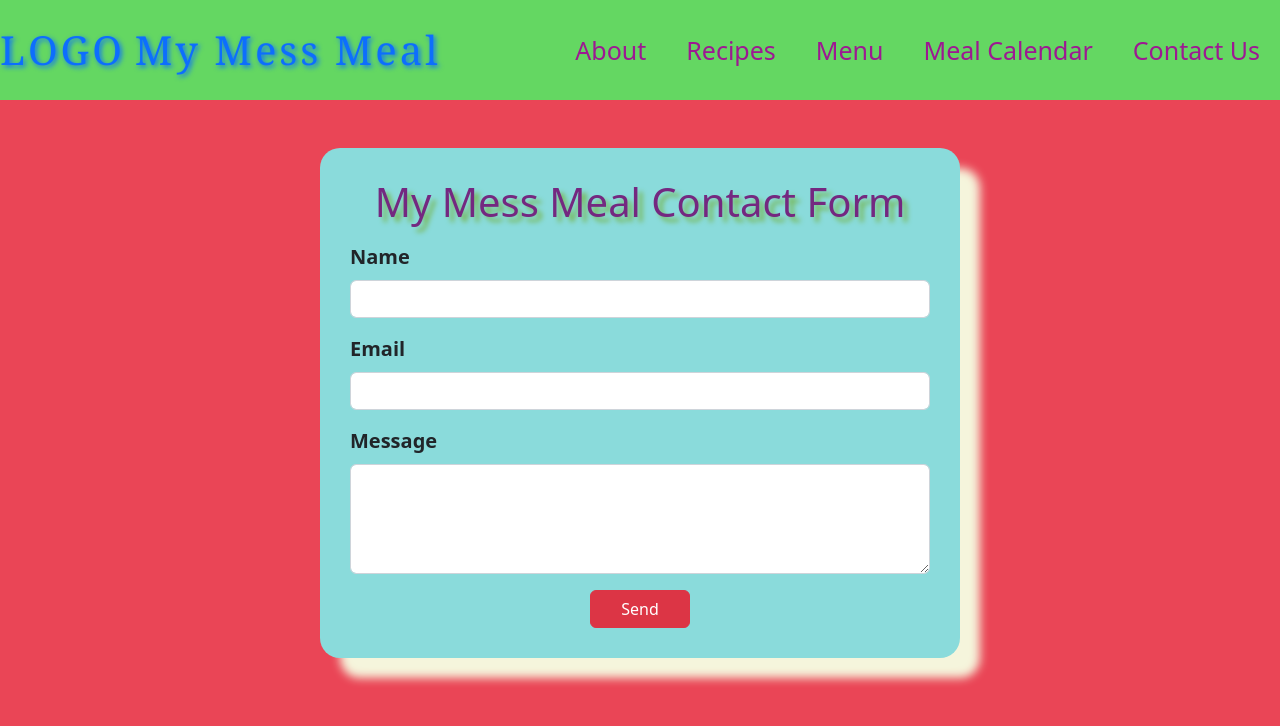
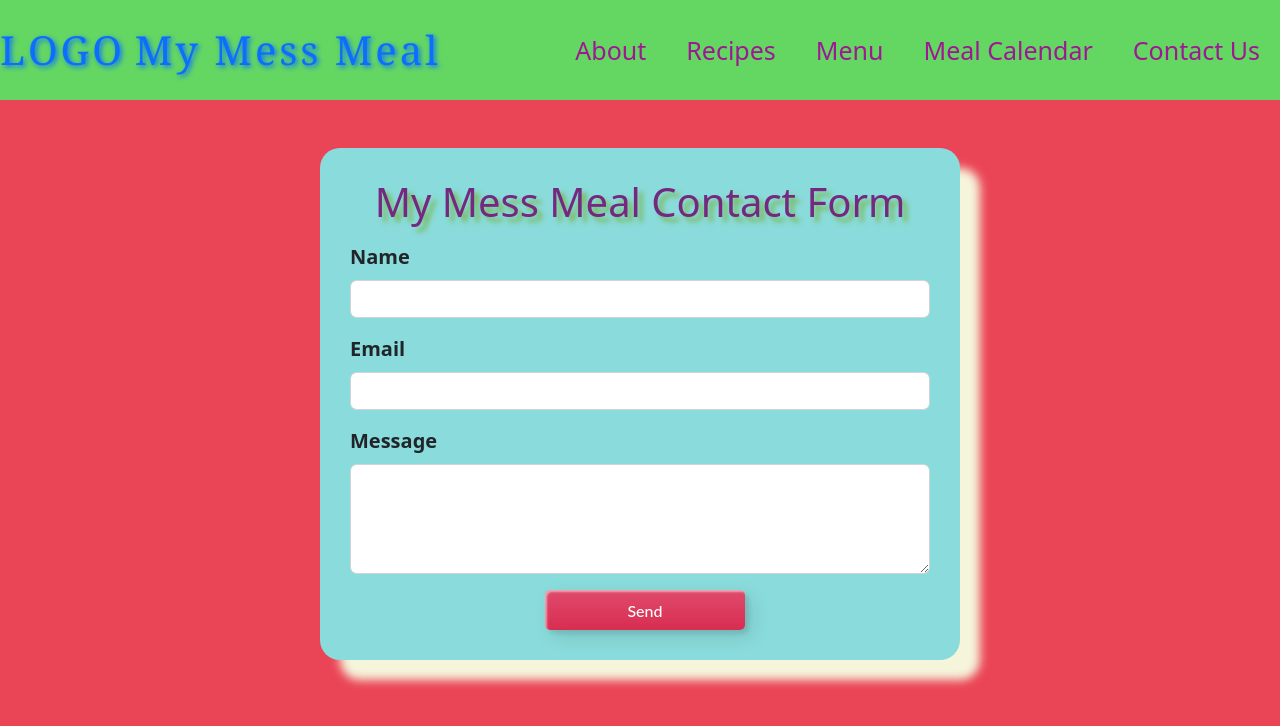
Before and after one commit to s4shreya/my-mess-meal, a React (Create React App) app: page /contact in a window 1280 px wide. Shown: the top 726 px of the page. Built offline with nearby package versions, Linux system fonts and the light colour scheme.

Commit message:
added animations on submit button

```diff
--- a/src/components/contact/ContactUsForm.js
+++ b/src/components/contact/ContactUsForm.js
@@ -81,8 +81,12 @@ function ContactUsForm() {
             />
           </div>
           <div className={styles.sendButton}>
-            <button className={`btn btn-danger`} type="submit">
-              Send
+            <button
+              className={`${styles.customBtn} ${styles.animatedBtn}`}
+              type="submit"
+            >
+              <span>Happy to connect!</span>
+              <span>Send</span>
             </button>
           </div>
           <ToastContainer />
--- a/src/components/contact/ContactUsForm.module.css
+++ b/src/components/contact/ContactUsForm.module.css
@@ -22,17 +22,88 @@
   text-align: center;
 }
 
-.sendButton button {
-  width: 100px;
-  transition: transform 0.5s;
+.customBtn {
+  width: 130px;
+  height: 40px;
+  color: #fff;
+  border-radius: 5px;
+  padding: 10px 25px;
+  font-family: "Lato", sans-serif;
+  font-weight: 500;
+  background: transparent;
+  cursor: pointer;
+  transition: all 0.3s ease;
+  position: relative;
+  display: inline-block;
+  box-shadow: inset 2px 2px 2px 0px rgba(255, 255, 255, 0.5),
+    7px 7px 20px 0px rgba(0, 0, 0, 0.1), 4px 4px 5px 0px rgba(0, 0, 0, 0.1);
+  outline: none;
 }
 
-.sendButton button:hover {
-  transform: scale(1.1, 1.1);
-  background-color: rgb(146, 35, 158);
-  font-weight: 600;
+.animatedBtn {
+  position: relative;
+  right: 20px;
+  bottom: 20px;
+  border: none;
+  box-shadow: none;
+  width: 200px;
+  height: 40px;
+  line-height: 42px;
+  -webkit-perspective: 230px;
+  perspective: 230px;
 }
-
-.sendButton button:active {
-  background-color: rgb(89, 171, 88);
+.animatedBtn span {
+  background: rgb(0, 172, 238);
+  background: linear-gradient(
+    0deg,
+    rgb(216, 45, 82) 0%,
+    rgb(223, 75, 107) 100%
+  );
+  display: block;
+  position: absolute;
+  width: 200px;
+  height: 40px;
+  box-shadow: inset 2px 2px 2px 0px rgba(255, 255, 255, 0.5),
+    7px 7px 20px 0px rgba(0, 0, 0, 0.1), 4px 4px 5px 0px rgba(0, 0, 0, 0.1);
+  border-radius: 5px;
+  margin: 0;
+  text-align: center;
+  -webkit-box-sizing: border-box;
+  -moz-box-sizing: border-box;
+  box-sizing: border-box;
+  -webkit-transition: all 0.3s;
+  transition: all 0.3s;
 }
+.animatedBtn span:nth-child(1) {
+  box-shadow: -7px -7px 20px 0px #fff9, -4px -4px 5px 0px #fff9,
+    7px 7px 20px 0px #0002, 4px 4px 5px 0px #0001;
+  -webkit-transform: rotateX(90deg);
+  -moz-transform: rotateX(90deg);
+  transform: rotateX(90deg);
+  -webkit-transform-origin: 50% 50% -20px;
+  -moz-transform-origin: 50% 50% -20px;
+  transform-origin: 50% 50% -20px;
+}
+.animatedBtn span:nth-child(2) {
+  -webkit-transform: rotateX(0deg);
+  -moz-transform: rotateX(0deg);
+  transform: rotateX(0deg);
+  -webkit-transform-origin: 50% 50% -20px;
+  -moz-transform-origin: 50% 50% -20px;
+  transform-origin: 50% 50% -20px;
+}
+.animatedBtn:hover span:nth-child(1) {
+  box-shadow: inset 2px 2px 2px 0px rgba(255, 255, 255, 0.5),
+    7px 7px 20px 0px rgba(0, 0, 0, 0.1), 4px 4px 5px 0px rgba(0, 0, 0, 0.1);
+  -webkit-transform: rotateX(0deg);
+  -moz-transform: rotateX(0deg);
+  transform: rotateX(0deg);
+}
+.animatedBtn:hover span:nth-child(2) {
+  box-shadow: inset 2px 2px 2px 0px rgba(255, 255, 255, 0.5),
+    7px 7px 20px 0px rgba(0, 0, 0, 0.1), 4px 4px 5px 0px rgba(0, 0, 0, 0.1);
+  color: transparent;
+  -webkit-transform: rotateX(-90deg);
+  -moz-transform: rotateX(-90deg);
+  transform: rotateX(-90deg);
+}
```
